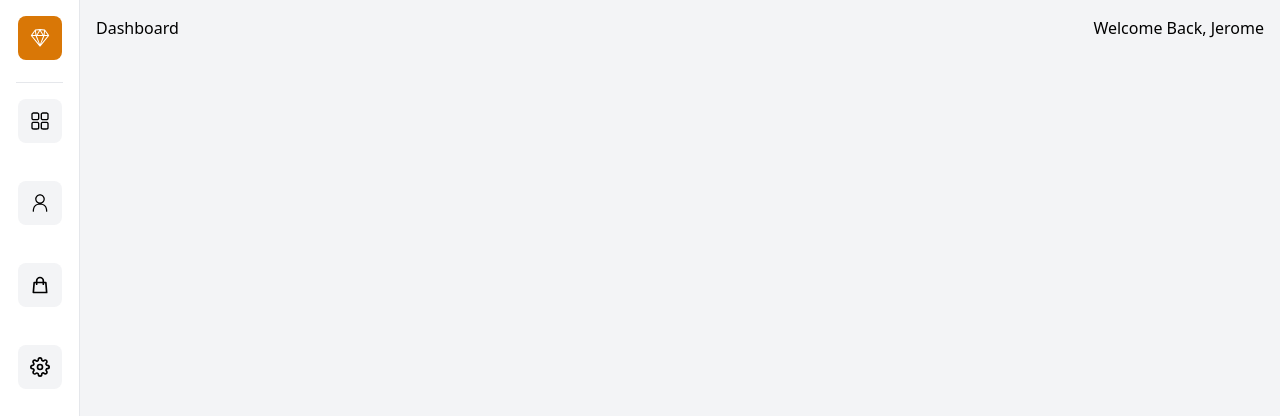
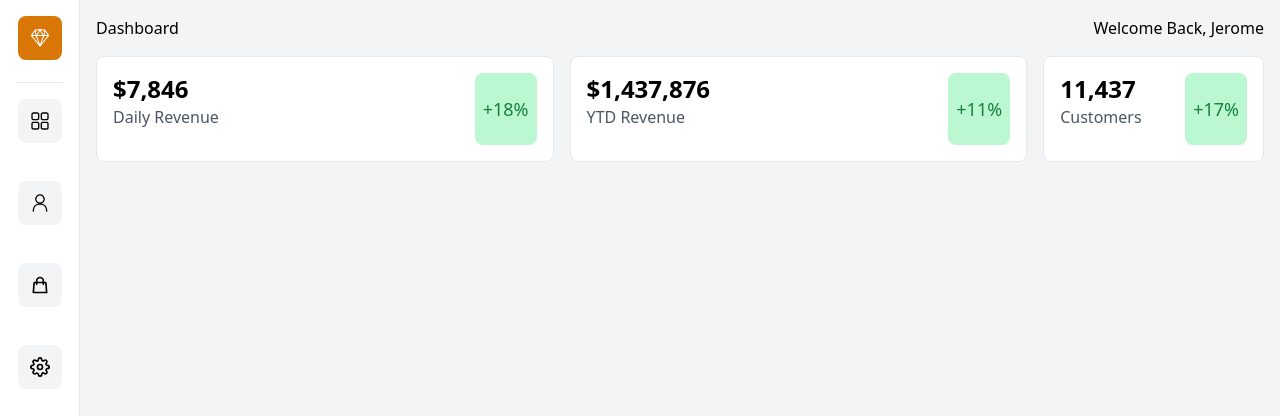
Before and after one commit to CodeKaito/nextjs-dashboard, a Next.js app: page / in a window 1280 px wide. Shown: the top 416 px of the page. Built offline with nearby package versions, Linux system fonts and the light colour scheme.

Commit message:
load topcards

```diff
--- /dev/null
+++ b/components/TopCards.jsx
@@ -0,0 +1,37 @@
+import React from 'react'
+
+const TopCards = () => {
+  return (
+    <div className='grid lg:grid-cols-5 gap-4 p-4'>
+        <div className='lg:col-span-2 col-span-1 bg-white flex justify-between w-full border p-4 rounded-lg'>
+            <div className='flex flex-col w-full pb-4'>
+                <p className='text-2xl font-bold'>$7,846</p>
+                <p className='text-gray-600'>Daily Revenue</p>
+            </div>
+            <p className='bg-green-200 flex justify-center items-center p-2 rounded-lg'>
+                <span className='text-green-700 text-lg'>+18%</span>
+            </p>
+        </div>
+        <div className='lg:col-span-2 col-span-1 bg-white flex justify-between w-full border p-4 rounded-lg'>
+            <div className='flex flex-col w-full pb-4'>
+                <p className='text-2xl font-bold'>$1,437,876</p>
+                <p className='text-gray-600'>YTD Revenue</p>
+            </div>
+            <p className='bg-green-200 flex justify-center items-center p-2 rounded-lg'>
+                <span className='text-green-700 text-lg'>+11%</span>
+            </p>
+        </div>
+        <div className='bg-white flex justify-between w-full border p-4 rounded-lg'>
+            <div className='flex flex-col w-full pb-4'>
+                <p className='text-2xl font-bold'>11,437</p>
+                <p className='text-gray-600'>Customers</p>
+            </div>
+            <p className='bg-green-200 flex justify-center items-center p-2 rounded-lg'>
+                <span className='text-green-700 text-lg'>+17%</span>
+            </p>
+        </div>
+    </div>
+  )
+}
+
+export default TopCards
--- a/pages/index.js
+++ b/pages/index.js
@@ -1,5 +1,6 @@
 import Head from 'next/head'
 import Header from '@/components/Header'
+import TopCards from '@/components/TopCards'
 
 export default function Home() {
   return (
@@ -12,6 +13,7 @@
       </Head>
       <main className='bg-gray-100 min-h-screen color-red'>
         <Header />
+        <TopCards />
       </main>
     </>
   )
```
